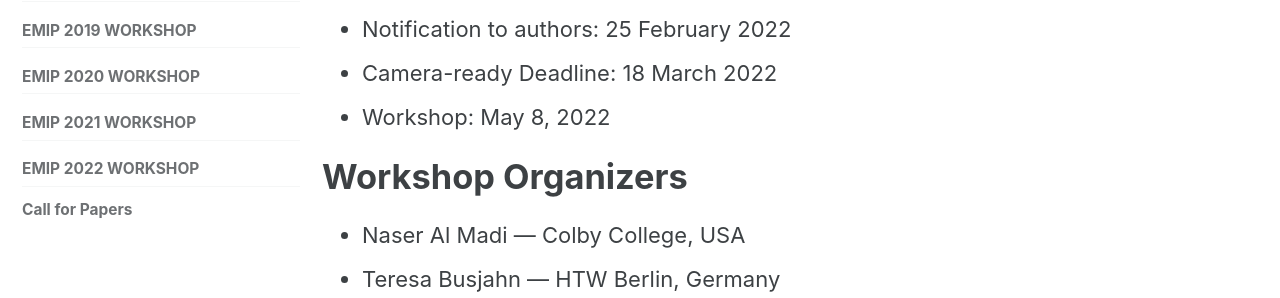
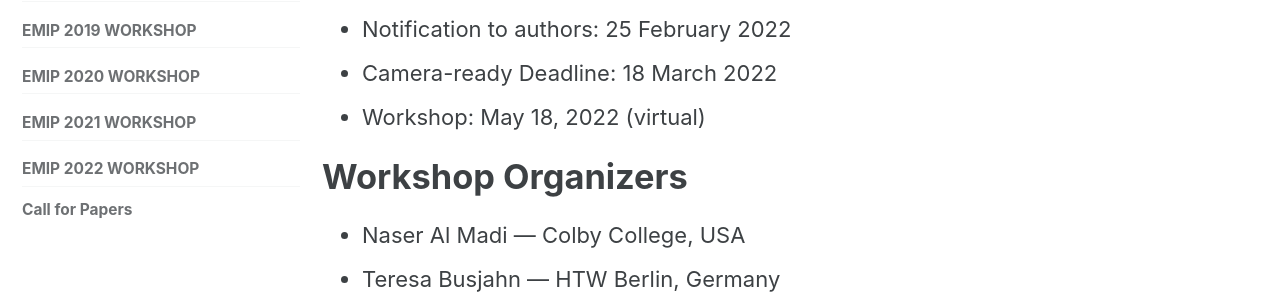
Before and after one commit to EMIPws/emipws.github.io, a Jekyll site: the page built from pages/workshop/emip-2022-call-for-papers.md, in a window 1280 px wide and 900 px high, scrolled down 3355 px. Shown: the part 284-582 px from the top of the window. Built offline with Jekyll 4.4.1, drawn with Linux system fonts in a browser that asks for light colours; cached includes are drawn as plain includes.

Commit message:
Update emip-2022-call-for-papers.md

```diff
--- a/pages/workshop/emip-2022-call-for-papers.md
+++ b/pages/workshop/emip-2022-call-for-papers.md
@@ -47,7 +47,7 @@ The review option adds line numbers, thereby allowing referees to refer to speci
 - Deadline for papers: <strike>14 January 2022</strike> (Extended: 21 January 2022)
 - Notification to authors: 25 February 2022
 - Camera-ready Deadline: 18 March 2022
-- Workshop: May 8, 2022
+- Workshop: May 18, 2022 (virtual)
 
 # Workshop Organizers
 - Naser Al Madi — Colby College, USA
```
